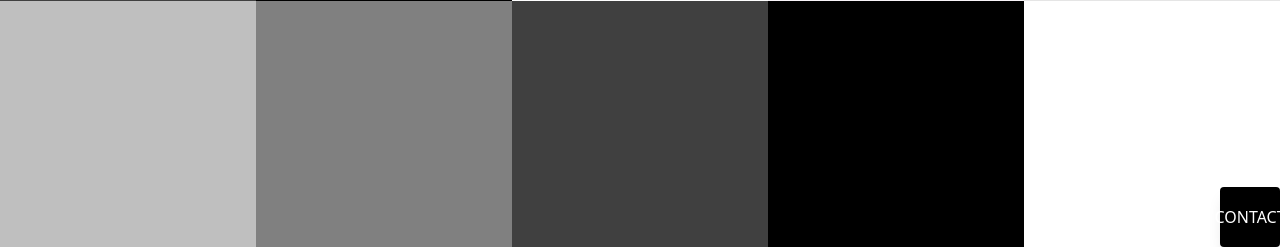
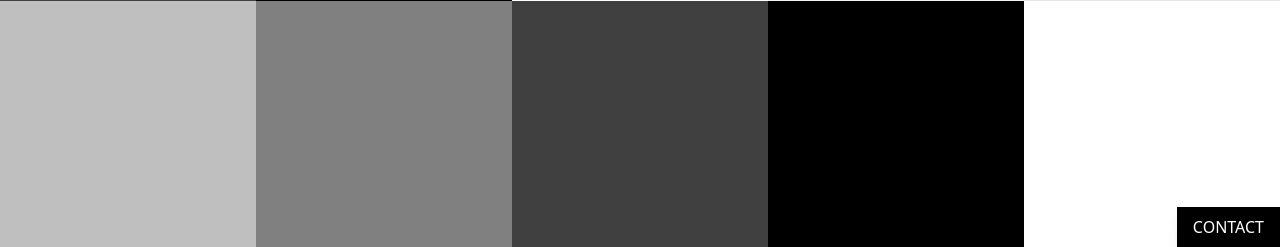
Before and after one commit to MaxAdams1997/render-deployment, a FastAPI app: page / in a window 1280 px wide. Shown: the part 553-800 px from the top of the page. Run offline with FastAPI, Linux system fonts and the light colour scheme; some libraries are stand-ins or nearby versions.

Commit message:
commit 53

```diff
--- a/api/main.py
+++ b/api/main.py
@@ -26,8 +26,8 @@ if os.path.isdir(static_dir):
 def proxy_greensleeves():
     # Try multiple remote artwork URLs (some CDNs block hotlinking). If all fail, serve local SVG fallback.
     remote_candidates = [
-        'https://i.discogs.com/ohvwxSWBL23kxtxOGe6V8kQjC8E2X3VXgTwU8RiW5FI/rs:fit/g:sm/q:90/h:600/w:600/czM6Ly9kaXNjb2dz/LWRhdGFiYXNlLWlt/YWdlcy9SLTc1NDk3/MTEtMTQ2MzQwMjgy/Mi01NjM3LmpwZWc.jpeg',
-        'https://i.discogs.com/dJCE6zUBGoc1ZBsQ0Y9Vj5PMpVuQBH3cuUTKSKYvfDk/rs:fit/g:sm/q:90/h:600/w:600/czM6Ly9kaXNjb2dz/LWltYWdlcy9SLTc1/NDk3MTEtMTQ2MzQw/MjgyMi01NjM3Lmpw/ZWc.jpeg'
+        'https://i.discogs.com/ZW3747zYHDLwIK6TiKIeH7tKuVdvLNBJpP4-s0UF9-0/rs:fit/g:sm/q:90/h:598/w:600/czM6Ly9kaXNjb2dz/LWltYWdlcy9SLTc1/NDk3MTEtMTQ2MzQw/MjgyMi01NjM3Lmpw/ZWc.jpeg',
+        'https://i.discogs.com/aqEJ0puOzI4bzdGABFMGnUNs2HKtQUFECo0NOWlNZiU/rs:fit/g:sm/q:90/h:600/w:600/czM6Ly9kaXNjb2dz/LWRhdGFiYXNlLWlt/YWdlcy9SLTc1NDk3/MTEtMTQ2MzQwMjgy/Mi01NjM3LmpwZWc.jpeg'
     ]
     # stream the first successful remote image candidate without saving to disk (no permanent hosting)
     for url in remote_candidates:
--- a/templates/index.html
+++ b/templates/index.html
@@ -225,15 +225,11 @@
                 btn.id = 'floating-contact';
                 btn.href = '/contact';
                 btn.textContent = 'CONTACT';
-                btn.className = 'fixed bg-black text-white rounded shadow-lg hover:bg-white hover:text-black transition-colors duration-150';
+                btn.className = 'fixed bg-black text-white px-4 py-2 shadow-lg hover:bg-white hover:text-black transition-colors duration-150';
                 btn.style.zIndex = '1000';
                 btn.style.right = '0';
                 btn.style.bottom = '0';
-                btn.style.width = '60px';
-                btn.style.height = '60px';
-                btn.style.display = 'flex';
-                btn.style.alignItems = 'center';
-                btn.style.justifyContent = 'center';
+                btn.style.borderRadius = '0';
                 document.body.appendChild(btn);
             })();
 
```
